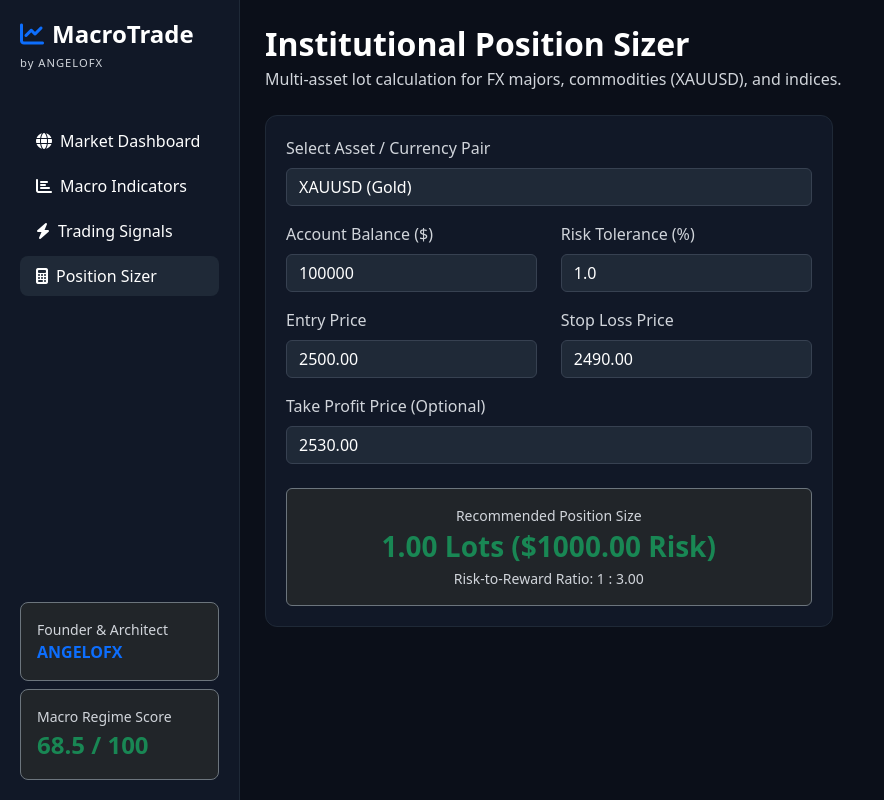
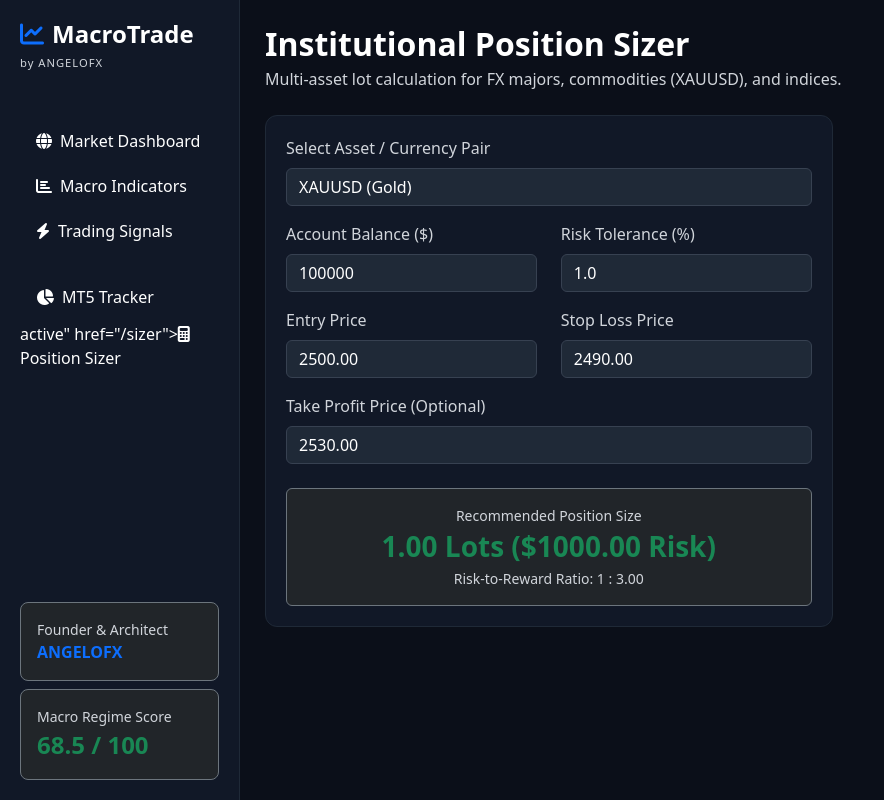
Before and after one commit to ANGELO-cyber-dev/macro-trade, a Flask app: page /sizer in a window 1280 px wide. Shown: the whole page, without its empty margins (0-884 px from the left). Run offline with Flask 3, Linux system fonts and the light colour scheme.

Commit message:
Ensure MT5 Tracker is present as an independent menu link across all template navigation bars

```diff
--- a/templates/index.html
+++ b/templates/index.html
@@ -46,7 +46,8 @@
             <li class="nav-item"><a class="nav-link {% if active_page == 'market' %}active{% endif %}" href="/"><i class="fa-solid fa-globe me-2"></i>Market Dashboard</a></li>
             <li class="nav-item"><a class="nav-link {% if active_page == 'indicators' %}active{% endif %}" href="/indicators"><i class="fa-solid fa-chart-bar me-2"></i>Macro Indicators</a></li>
             <li class="nav-item"><a class="nav-link {% if active_page == 'signals' %}active{% endif %}" href="/signals"><i class="fa-solid fa-bolt me-2"></i>Trading Signals</a></li>
-            <li class="nav-item"><a class="nav-link {% if active_page == 'sizer' %}active{% endif %}" href="/sizer"><i class="fa-solid fa-calculator me-2"></i>Position Sizer</a></li>
+            <li class="nav-item"><a class="nav-link {% if active_page == 'sizer' %}</li>
+            <li class="nav-item"><a class="nav-link {% if active_page == 'tracker' %}active{% endif %}" href="/tracker"><i class="fa-solid fa-chart-pie me-2"></i>MT5 Tracker</a>active{% endif %}" href="/sizer"><i class="fa-solid fa-calculator me-2"></i>Position Sizer</a></li>
         </ul>
         <div class="p-3 bg-dark rounded-3 border border-secondary mt-3">
             <span class="text-white-50 d-block small">Macro Regime Score</span>
--- a/templates/indicators.html
+++ b/templates/indicators.html
@@ -46,7 +46,8 @@
             <li class="nav-item"><a class="nav-link {% if active_page == 'market' %}active{% endif %}" href="/"><i class="fa-solid fa-globe me-2"></i>Market Dashboard</a></li>
             <li class="nav-item"><a class="nav-link {% if active_page == 'indicators' %}active{% endif %}" href="/indicators"><i class="fa-solid fa-chart-bar me-2"></i>Macro Indicators</a></li>
             <li class="nav-item"><a class="nav-link {% if active_page == 'signals' %}active{% endif %}" href="/signals"><i class="fa-solid fa-bolt me-2"></i>Trading Signals</a></li>
-            <li class="nav-item"><a class="nav-link {% if active_page == 'sizer' %}active{% endif %}" href="/sizer"><i class="fa-solid fa-calculator me-2"></i>Position Sizer</a></li>
+            <li class="nav-item"><a class="nav-link {% if active_page == 'sizer' %}</li>
+            <li class="nav-item"><a class="nav-link {% if active_page == 'tracker' %}active{% endif %}" href="/tracker"><i class="fa-solid fa-chart-pie me-2"></i>MT5 Tracker</a>active{% endif %}" href="/sizer"><i class="fa-solid fa-calculator me-2"></i>Position Sizer</a></li>
         </ul>
         <div class="p-3 bg-dark rounded-3 border border-secondary mt-3">
             <span class="text-white-50 d-block small">Macro Regime Score</span>
--- a/templates/signals.html
+++ b/templates/signals.html
@@ -44,7 +44,8 @@
             <li class="nav-item"><a class="nav-link {% if active_page == 'market' %}active{% endif %}" href="/"><i class="fa-solid fa-globe me-2"></i>Market Dashboard</a></li>
             <li class="nav-item"><a class="nav-link {% if active_page == 'indicators' %}active{% endif %}" href="/indicators"><i class="fa-solid fa-chart-bar me-2"></i>Macro Indicators</a></li>
             <li class="nav-item"><a class="nav-link {% if active_page == 'signals' %}active{% endif %}" href="/signals"><i class="fa-solid fa-bolt me-2"></i>Trading Signals</a></li>
-            <li class="nav-item"><a class="nav-link {% if active_page == 'sizer' %}active{% endif %}" href="/sizer"><i class="fa-solid fa-calculator me-2"></i>Position Sizer</a></li>
+            <li class="nav-item"><a class="nav-link {% if active_page == 'sizer' %}</li>
+            <li class="nav-item"><a class="nav-link {% if active_page == 'tracker' %}active{% endif %}" href="/tracker"><i class="fa-solid fa-chart-pie me-2"></i>MT5 Tracker</a>active{% endif %}" href="/sizer"><i class="fa-solid fa-calculator me-2"></i>Position Sizer</a></li>
         </ul>
         <div class="p-3 bg-dark rounded-3 border border-secondary mt-3">
             <span class="text-white-50 d-block small">Macro Regime Score</span>
--- a/templates/sizer.html
+++ b/templates/sizer.html
@@ -46,7 +46,8 @@
             <li class="nav-item"><a class="nav-link {% if active_page == 'market' %}active{% endif %}" href="/"><i class="fa-solid fa-globe me-2"></i>Market Dashboard</a></li>
             <li class="nav-item"><a class="nav-link {% if active_page == 'indicators' %}active{% endif %}" href="/indicators"><i class="fa-solid fa-chart-bar me-2"></i>Macro Indicators</a></li>
             <li class="nav-item"><a class="nav-link {% if active_page == 'signals' %}active{% endif %}" href="/signals"><i class="fa-solid fa-bolt me-2"></i>Trading Signals</a></li>
-            <li class="nav-item"><a class="nav-link {% if active_page == 'sizer' %}active{% endif %}" href="/sizer"><i class="fa-solid fa-calculator me-2"></i>Position Sizer</a></li>
+            <li class="nav-item"><a class="nav-link {% if active_page == 'sizer' %}</li>
+            <li class="nav-item"><a class="nav-link {% if active_page == 'tracker' %}active{% endif %}" href="/tracker"><i class="fa-solid fa-chart-pie me-2"></i>MT5 Tracker</a>active{% endif %}" href="/sizer"><i class="fa-solid fa-calculator me-2"></i>Position Sizer</a></li>
         </ul>
         <div class="p-3 bg-dark rounded-3 border border-secondary mt-2 mb-2">
             <span class="text-white-50 d-block small">Founder & Architect</span>
```
